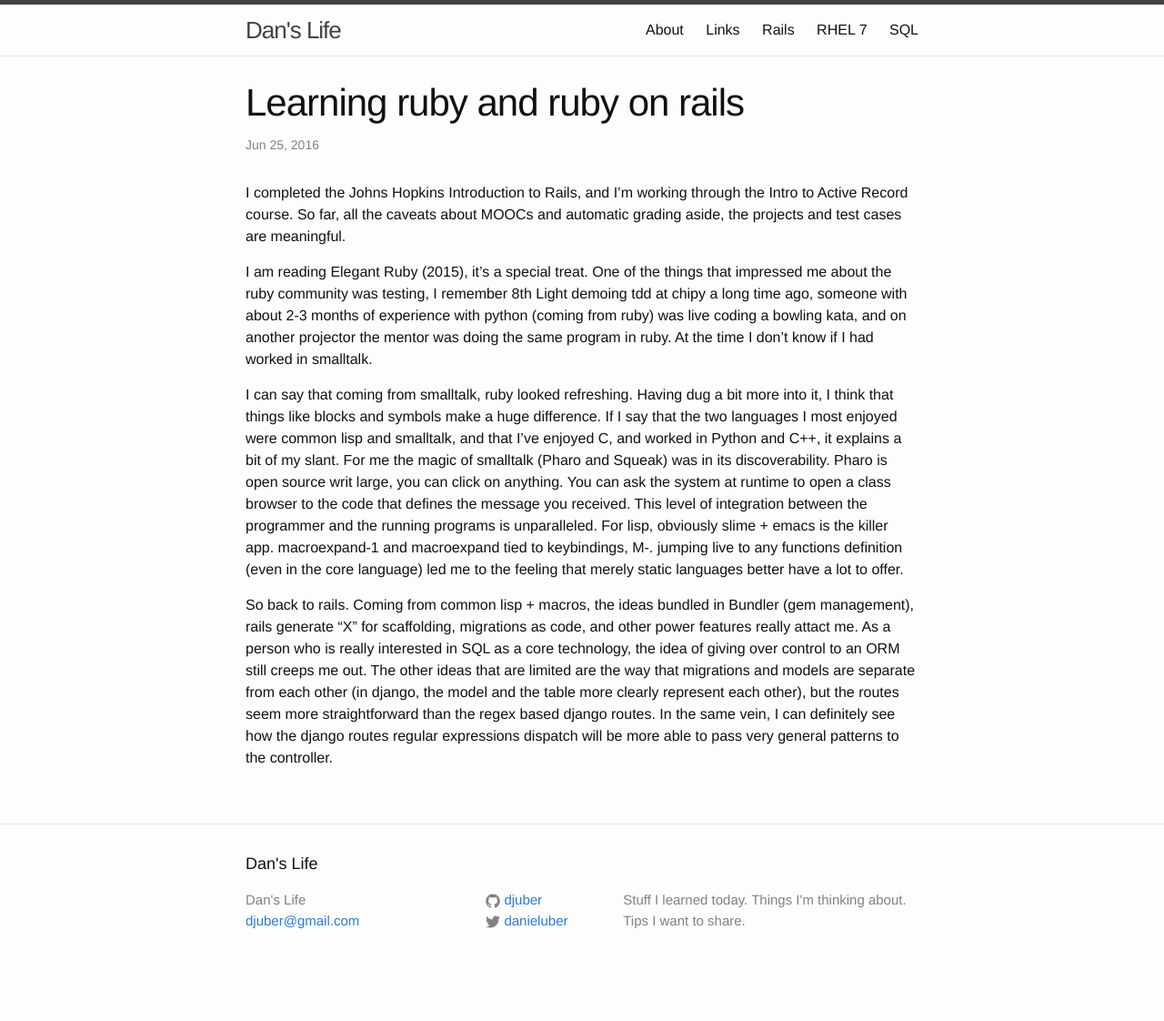
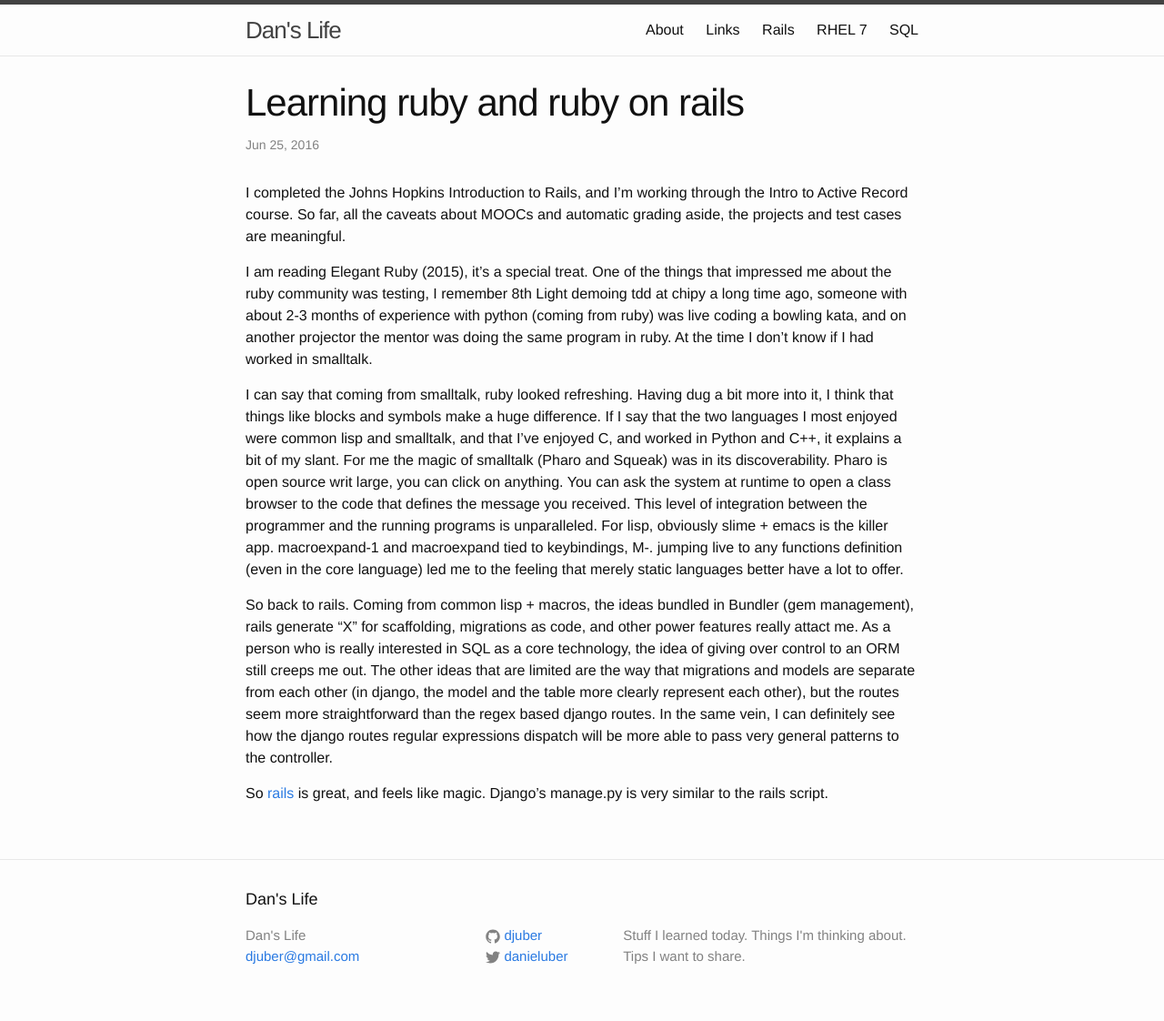
Before and after one commit to djuber/myblog, a Jekyll site: the page built from _posts/2016-06-25-rails.markdown, in a window 1280 px wide. Shown: the whole page at 91% size. Built offline with Jekyll 4.4.1, drawn with Linux system fonts in a browser that asks for light colours; before the commit the page ends 1083 px from its top, so only the background shows below that.

Commit message:
automated 2016-06-25-12:22:03

```diff
--- a/_posts/2016-06-25-rails.markdown
+++ b/_posts/2016-06-25-rails.markdown
@@ -35,3 +35,5 @@ code, and other power features really attact me. As a person who is really inter
 SQL as a core technology, the idea of giving over control to an ORM still creeps me
 out. The other ideas that are limited are the way that migrations and models are
 separate from each other (in django, the model and the table more clearly represent each other), but the routes seem more straightforward than the regex based django routes. In the same vein, I can definitely see how the django routes regular expressions dispatch will be more able to pass very general patterns to the controller.
+
+So [rails](http://api.rubyonrails.org/) is great, and feels like magic. Django's manage.py is very similar to the rails script.
```
